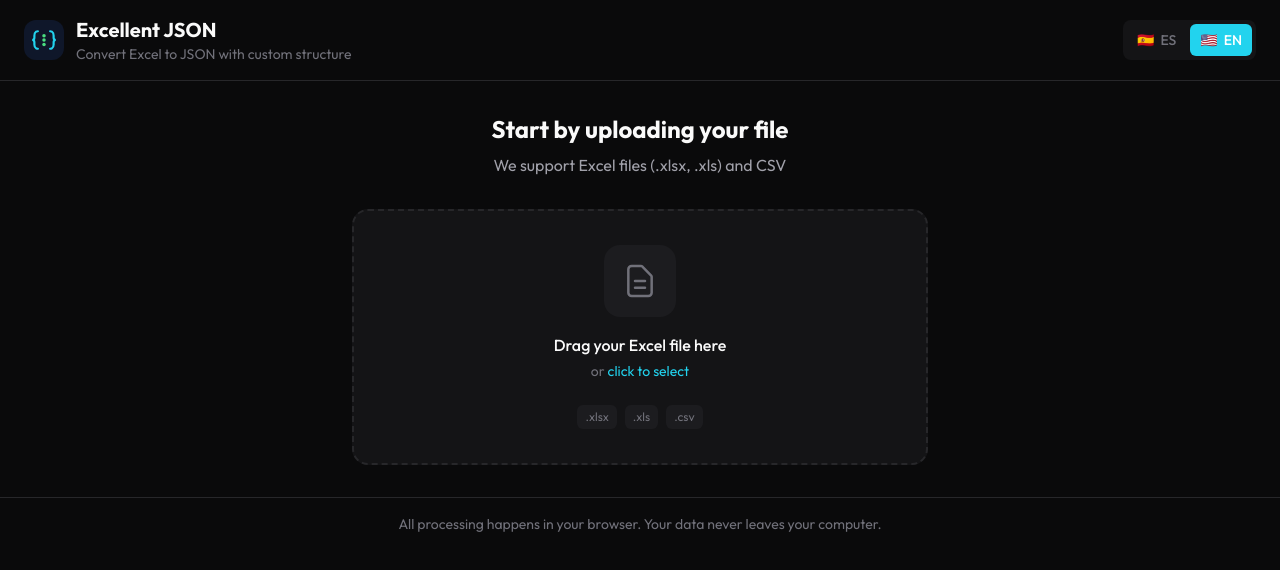
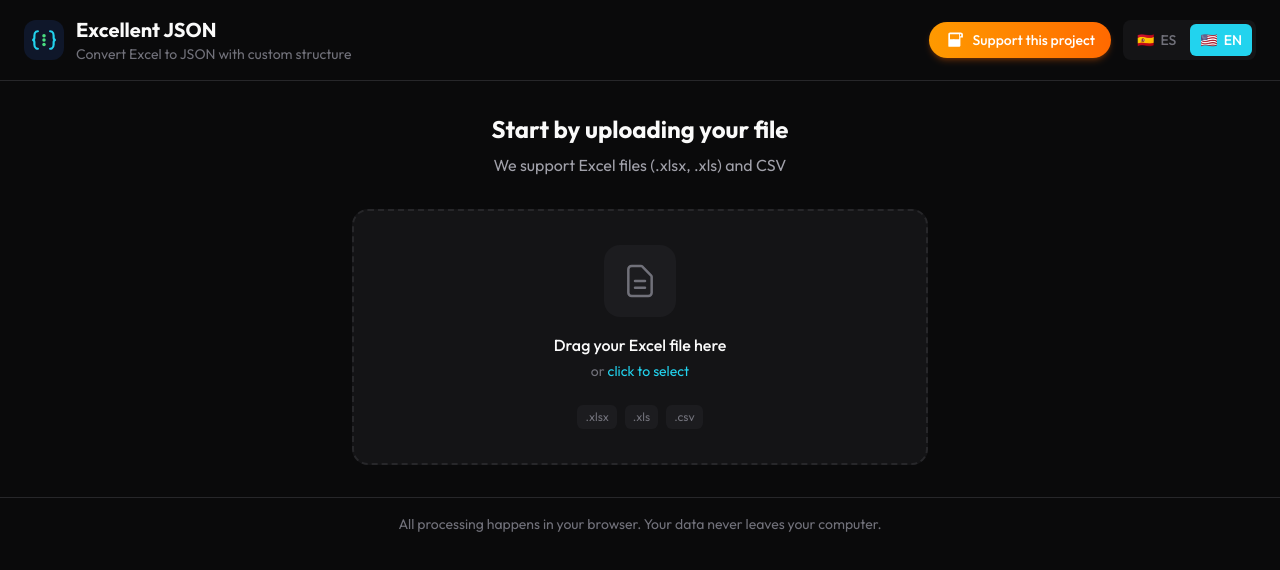
Before and after one commit to sriosGit/excellent-json, a React (Vite) app: page / in a window 1280 px wide. Shown: the top 570 px of the page. Built offline with nearby package versions, Linux system fonts and the light colour scheme.

Commit message:
feat: add Buy Me a Coffee support button in header

```diff
--- a/src/App.tsx
+++ b/src/App.tsx
@@ -23,6 +23,7 @@ import { SchemaBuilder } from './components/SchemaBuilder'
 import { JSONPreview } from './components/JSONPreview'
 import { LanguageSwitcher } from './components/LanguageSwitcher'
 import { Logo } from './components/Logo'
+import { SupportButton } from './components/SupportButton'
 import { DragOverGroupContext } from './context/DragOverGroupContext'
 
 // Estrategia de colisión personalizada que prioriza los droppables de grupos
@@ -279,7 +280,10 @@ function App() {
               </div>
             </div>
 
-            <LanguageSwitcher />
+            <div className="flex items-center gap-3">
+              <SupportButton />
+              <LanguageSwitcher />
+            </div>
           </div>
         </div>
       </header>
--- /dev/null
+++ b/src/components/SupportButton.tsx
@@ -0,0 +1,37 @@
+import { useTranslation } from 'react-i18next'
+
+// ⚠️ Cambia esta URL por tu página de Buy Me a Coffee o Ko-fi
+const SUPPORT_URL = 'https://buymeacoffee.com/sriosdev'
+
+export function SupportButton() {
+  const { t } = useTranslation()
+
+  return (
+    <a
+      href={SUPPORT_URL}
+      target="_blank"
+      rel="noopener noreferrer"
+      className="
+        inline-flex items-center gap-2 px-4 py-2
+        text-sm font-medium
+        bg-gradient-to-r from-amber-500 to-orange-500
+        text-white
+        rounded-full
+        shadow-md shadow-orange-500/25
+        hover:shadow-lg hover:shadow-orange-500/40
+        hover:scale-105
+        transition-all duration-200
+      "
+    >
+      <svg
+        className="w-5 h-5"
+        viewBox="0 0 24 24"
+        fill="currentColor"
+      >
+        <path d="M18.5 3H6c-1.1 0-2 .9-2 2v14.5c0 .28.22.5.5.5h13c.55 0 1-.45 1-1V9h3V5.5C21.5 4.12 20.38 3 18.5 3zM6 18.5V5h11v6H6v7.5zm13-11h-1V5h1c.28 0 .5.22.5.5V7c0 .28-.22.5-.5.5z"/>
+        <path d="M10.5 11.5c-.83 0-1.5.67-1.5 1.5s.67 1.5 1.5 1.5 1.5-.67 1.5-1.5-.67-1.5-1.5-1.5z"/>
+      </svg>
+      <span>{t('support.button')}</span>
+    </a>
+  )
+}
--- a/src/i18n/locales/en.json
+++ b/src/i18n/locales/en.json
@@ -3,6 +3,9 @@
     "title": "Excellent JSON",
     "subtitle": "Convert Excel to JSON with custom structure",
     "footer": "All processing happens in your browser. Your data never leaves your computer."
+  },
+  "support": {
+    "button": "Support this project"
   },
   "upload": {
     "title": "Start by uploading your file",
--- a/src/i18n/locales/es.json
+++ b/src/i18n/locales/es.json
@@ -3,6 +3,9 @@
     "title": "Excellent JSON",
     "subtitle": "Convierte Excel a JSON con estructura personalizada",
     "footer": "Todo el procesamiento se realiza en tu navegador. Tus datos nunca salen de tu computadora."
+  },
+  "support": {
+    "button": "Apoya este proyecto"
   },
   "upload": {
     "title": "Comienza subiendo tu archivo",
```
